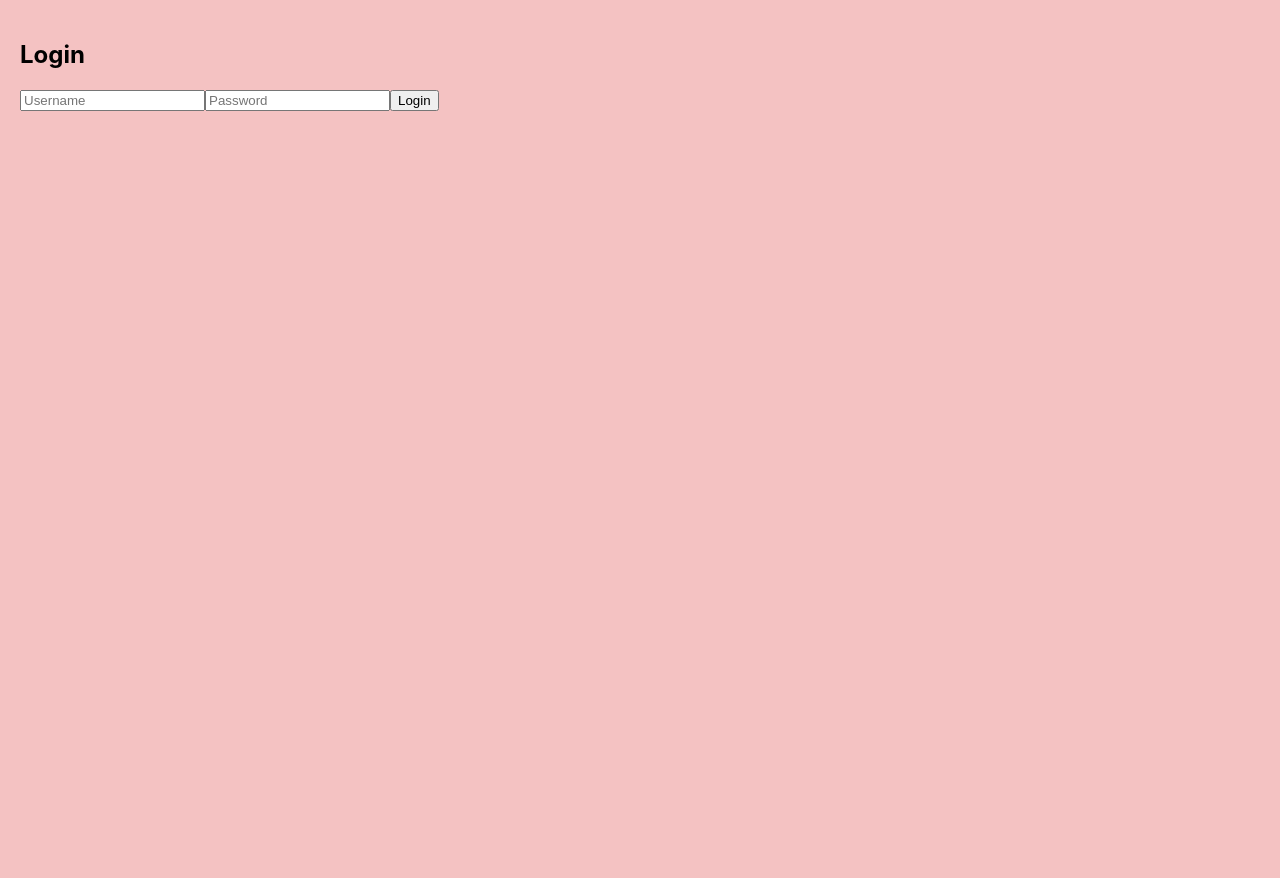
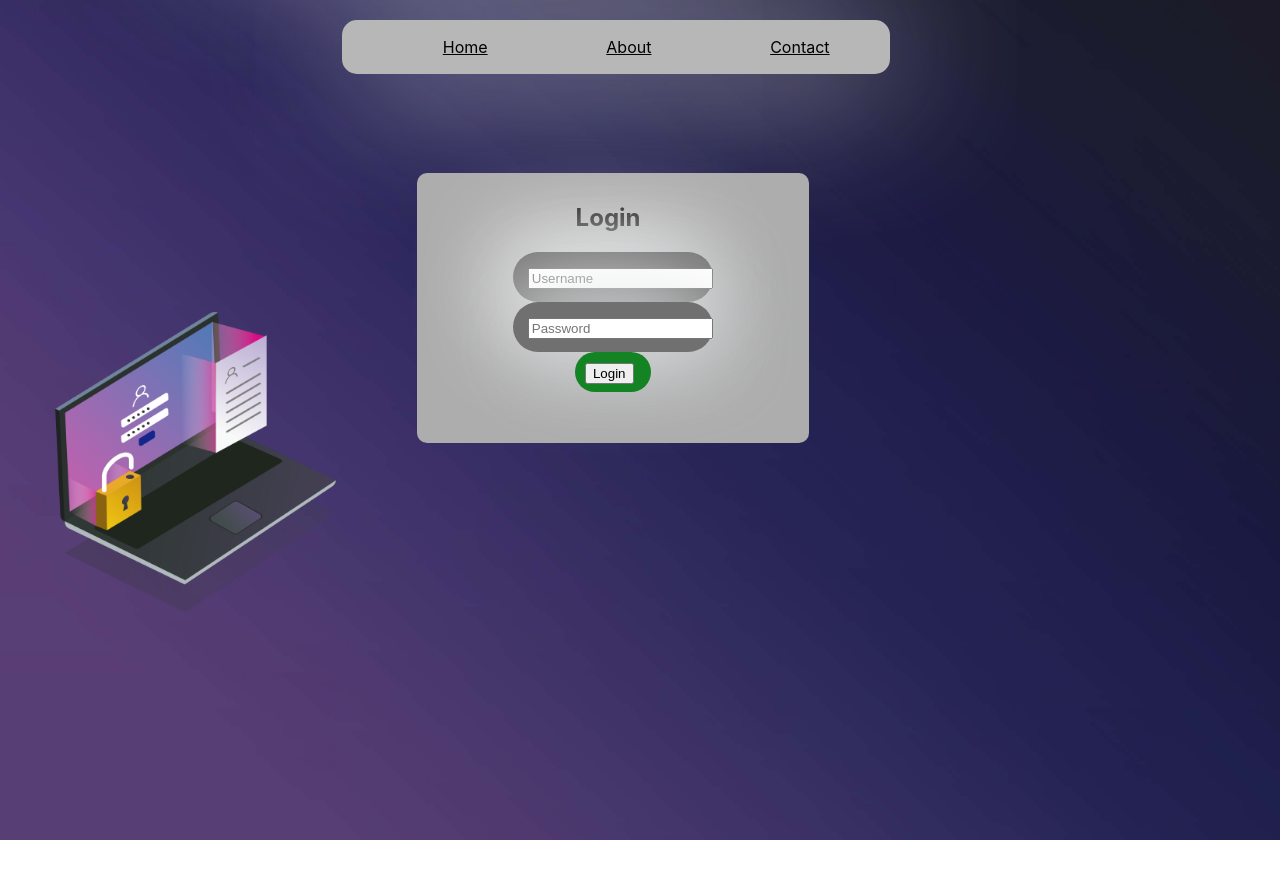
Before and after one commit to zohreab/shop-front, a React (Create React App) app: page /customerlogin in a window 1280 px wide. Shown: the top 878 px of the page. After the commit the page ends 840 px from the top, so only its background shows below. Built offline with nearby package versions, Linux system fonts and the light colour scheme.

Commit message:
Seller, Customer updated

```diff
--- a/src/component/CreateProduct.js
+++ b/src/component/CreateProduct.js
@@ -1,6 +1,9 @@
 import React, { useState } from 'react';
 import axios from 'axios';
 import { setAuthHeaders } from '../service/auth';
+import productBack from "../img/ProductBack.png";
+import back_img from "../img/Background.png";
+import Navbar from "./Navbar";
 
 const CreateProduct = () => {
   const [name, setName] = useState('');
@@ -39,26 +42,92 @@ const CreateProduct = () => {
     }
   };
 
+
+  const boxStyle = {
+    width: '30%',
+    height: `280px`,
+    position: 'relative',
+    marginTop: '8%',
+    marginLeft: '32%',
+    backgroundColor: '#adadad',
+    padding: '10px',
+    borderRadius: '10px'
+  };
+
+  const buttonStyle = {
+    width: '35%',
+    height: `25px`,
+    borderRadius: '30px',
+    position: 'relative',
+    marginTop: `6%`,
+    marginLeft: '25%',
+    marginRight: '25%',
+    backgroundColor: '#138324',
+    padding: '10px',
+    margin: '0 auto',
+  };
+
+
+  const containerinputStyle = {
+    position: 'relative',
+    width: '170px',
+    height: '20px',
+    marginTop: '9px',
+    marginRight: '8px',
+    borderRadius: '30px',
+    padding: '15px',
+    background: '#707070',
+    alignItems: 'center',
+    justifyContent: 'center',
+    margin: '0 auto',
+  };
+
+  const backgroundStyle = {
+    backgroundImage:`url(${productBack})`,
+    backgroundSize: 'cover',
+    minHeight: '100vh',
+    padding: '20px',
+    position: 'relative',
+  };
+
+  const textStyle= {
+    marginLeft: '34%',
+    marginTop: '1%'
+  };
+
+
   return (
+    <div style={backgroundStyle}>
+      <Navbar/>
+      <div style={boxStyle}>
     <div>
-      <h1>Seller Home</h1>
+      <h2 style={textStyle}>Seller Home</h2>
 
       <div>
-        <label htmlFor="productName">Product Name:</label>
+        <label style={textStyle} htmlFor="productName">Product Name:</label>
+        <div style={containerinputStyle}>
         <input type="text" id="productName" value={name} onChange={handleNameChange} />
+      </div>
       </div>
 
       <div>
-        <label htmlFor="productImage">Product Image:</label>
+        <label style={textStyle} htmlFor="productImage">Product Image:</label>
+        <div style={containerinputStyle}>
         <input type="file" id="productImage" onChange={handleImageChange} />
+      </div>
       </div>
 
       <div>
+        <div style={buttonStyle}>
         <button onClick={handleCreateProduct}>Create Product</button>
+      </div>
       </div>
 
     </div>
-  );
+    </div>
+    </div>
+
+        );
 };
 
 export default CreateProduct;
--- a/src/component/CustomerLogin.js
+++ b/src/component/CustomerLogin.js
@@ -1,6 +1,8 @@
 import React, { useState } from 'react';
 import axios from 'axios';
 import { useNavigate } from 'react-router-dom';
+import Navbar from "./Navbar";
+import back_img from "../img/Background.png";
 
 const CustomerLogin = () => {
   const [username, setUsername] = useState('');
@@ -29,34 +31,87 @@ const CustomerLogin = () => {
     }
   };
 
+  const boxStyle = {
+    width: '30%',
+    height: `250px`,
+    position: 'relative',
+    marginTop: '8%',
+    marginLeft: '32%',
+    backgroundColor: '#adadad',
+    padding: '10px',
+    borderRadius: '10px'
+  };
+
+  const buttonStyle = {
+    width: '15%',
+    height: `20px`,
+    borderRadius: '30px',
+    position: 'relative',
+    marginTop: `5%`,
+    marginLeft: '25%',
+    marginRight: '25%',
+    backgroundColor: '#138324',
+    padding: '10px',
+    margin: '0 auto',
+  };
 
 
+  const containerinputStyle = {
+    position: 'relative',
+    width: '170px',
+    height: '20px',
+    marginTop: '8px',
+    marginRight: '8px',
+    borderRadius: '30px',
+    padding: '15px',
+    background: '#707070',
+    boxShadow: '14px 14px 80px #cbced1, -14px -14px 90px white',
+    alignItems: 'center',
+    justifyContent: 'center',
+    margin: '0 auto',
+  };
+
   const backgroundStyle = {
-    backgroundColor: '#F4C2C2',
-    minHeight: '200vh',
+    backgroundImage:`url(${back_img})`,
+    backgroundSize: 'cover',
+    minHeight: '100vh',
     padding: '20px',
     position: 'relative',
   };
 
+  const textStyle= {
+    marginLeft: '40%',
+  };
+
+
   return (
     <div style={backgroundStyle}>
-      <h2>Login</h2>
+      <Navbar/>
+      <div style={boxStyle}>
+      <h2 style={textStyle}>Login</h2>
       {error && <p>{error}</p>}
       <form onSubmit={(e) => e.preventDefault()}>
+        <div style={containerinputStyle}>
         <input
           type="text"
           placeholder="Username"
           value={username}
           onChange={(e) => setUsername(e.target.value)}
         />
-        <input
+        </div>
+          <div style={containerinputStyle}>
+          <input
           type="password"
           placeholder="Password"
           value={password}
           onChange={(e) => setPassword(e.target.value)}
         />
+          </div>
+        <div style={buttonStyle}>
         <button onClick={handleLogin}>Login</button>
+        </div>
       </form>
+      </div>
     </div>
   );
 };
--- a/src/component/Navbar.js
+++ b/src/component/Navbar.js
@@ -20,7 +20,7 @@ const navbarStyle = {
   padding: '1px',
   borderRadius: '15px',
   width: '44%',
-  marginLeft: '24%',
+  marginLeft: '26%',
   boxShadow: '3px 3px 150px #cbced1, -150px -150px 150px white',
 };
 
--- a/src/component/Register.js
+++ b/src/component/Register.js
@@ -61,7 +61,7 @@ import { useNavigate } from "react-router-dom";
     height: `375px`,
     position: 'relative',
     marginTop: `4%`,
-    marginLeft: '25%',
+    marginLeft: '27%',
     backgroundColor: '#707070',
     padding: '10px',
   };
--- a/src/component/SellerLogin.js
+++ b/src/component/SellerLogin.js
@@ -1,6 +1,8 @@
 import React, { useState } from 'react';
 import axios from 'axios';
 import { useNavigate } from 'react-router-dom';
+import back_img from "../img/Background.png";
+import Navbar from "./Navbar";
 
 const SellerLogin = () => {
   const [username, setUsername] = useState('');
@@ -29,32 +31,87 @@ const SellerLogin = () => {
     }
   };
 
+
+  const boxStyle = {
+    width: '30%',
+    height: `250px`,
+    position: 'relative',
+    marginTop: '8%',
+    marginLeft: '32%',
+    backgroundColor: '#adadad',
+    padding: '10px',
+    borderRadius: '10px'
+  };
+
+  const buttonStyle = {
+    width: '15%',
+    height: `20px`,
+    borderRadius: '30px',
+    position: 'relative',
+    marginTop: `5%`,
+    marginLeft: '25%',
+    marginRight: '25%',
+    backgroundColor: '#138324',
+    padding: '10px',
+    margin: '0 auto',
+  };
+
+
+  const containerinputStyle = {
+    position: 'relative',
+    width: '170px',
+    height: '20px',
+    marginTop: '8px',
+    marginRight: '8px',
+    borderRadius: '30px',
+    padding: '15px',
+    background: '#707070',
+    boxShadow: '14px 14px 80px #cbced1, -14px -14px 90px white',
+    alignItems: 'center',
+    justifyContent: 'center',
+    margin: '0 auto',
+  };
+
   const backgroundStyle = {
-    backgroundColor: 'Blue',
-    minHeight: '200vh',
+    backgroundImage:`url(${back_img})`,
+    backgroundSize: 'cover',
+    minHeight: '100vh',
     padding: '20px',
     position: 'relative',
   };
 
+  const textStyle= {
+    marginLeft: '40%',
+  };
+
   return (
     <div style={backgroundStyle}>
-      <h2>Login</h2>
+      <Navbar/>
+      <div style={boxStyle}>
+      <h2 style={textStyle}>Login</h2>
       {error && <p>{error}</p>}
       <form onSubmit={(e) => e.preventDefault()}>
+        <div style={containerinputStyle}>
         <input
           type="text"
           placeholder="Username"
           value={username}
           onChange={(e) => setUsername(e.target.value)}
         />
+        </div>
+        <div style={containerinputStyle}>
         <input
           type="password"
           placeholder="Password"
           value={password}
           onChange={(e) => setPassword(e.target.value)}
         />
+        </div>
+        <div style={buttonStyle}>
         <button onClick={handleLogin}>Login</button>
+        </div>
       </form>
+      </div>
     </div>
   );
 };
```
Also changed, not shown: src/img/ProductBack.png (added).
